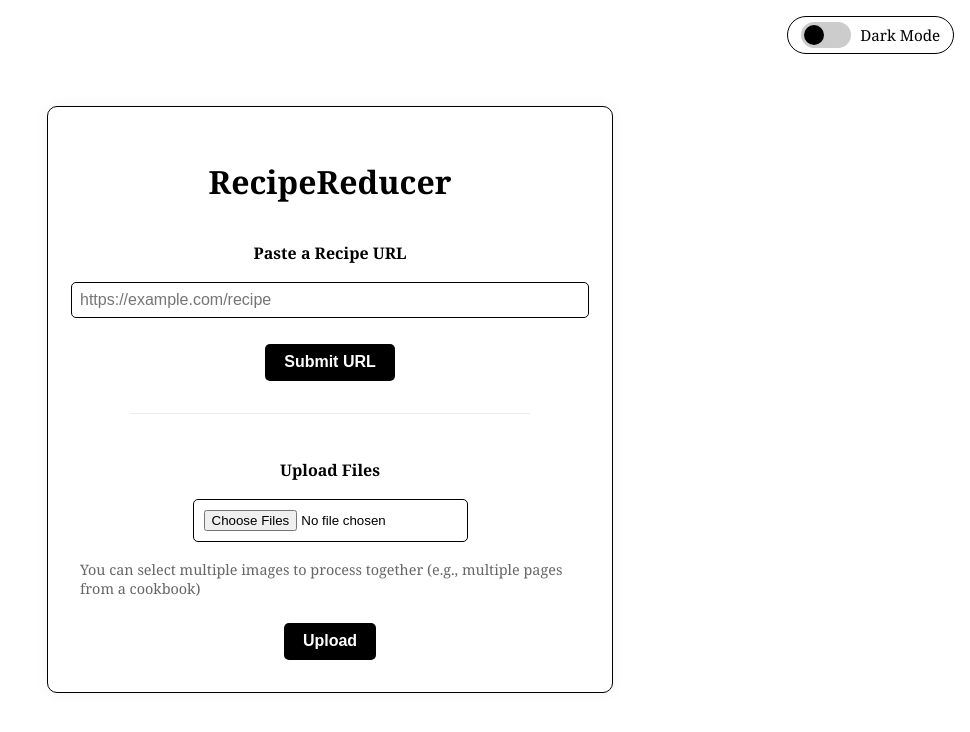
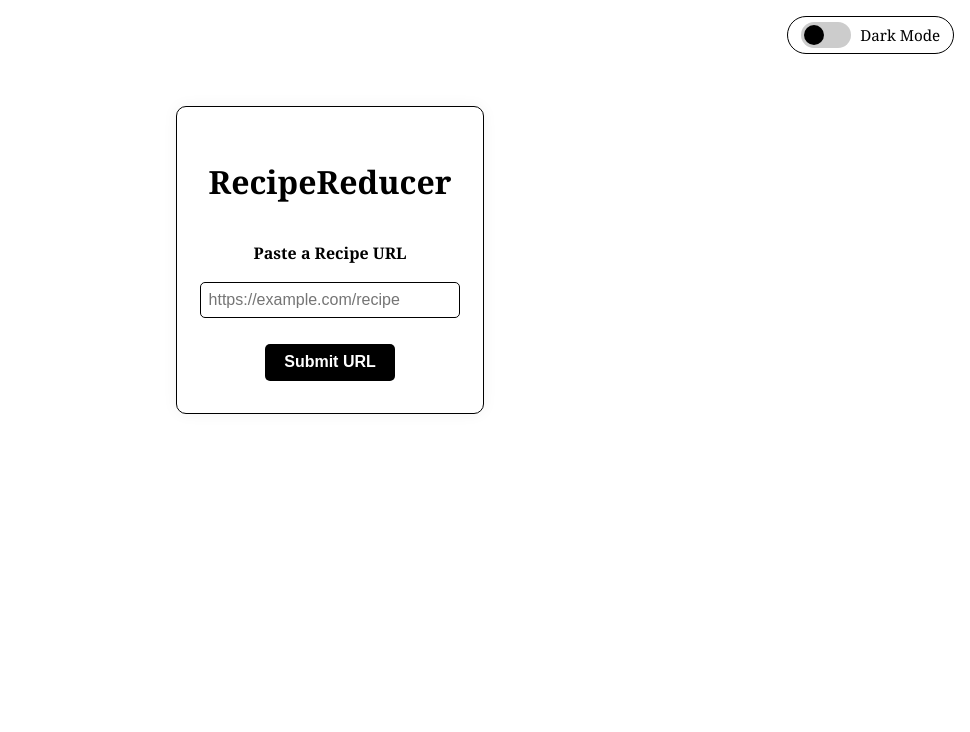
Before and after one commit to leahcschatz/RecipeHelper, a Flask app: page / in a window 1280 px wide. Shown: the top 732 px of the page, without its empty margins (310-1280 px from the left). Run offline with Flask 3, Linux system fonts and the light colour scheme.

Commit message:
remove ability to upload photo

```diff
--- a/app.py
+++ b/app.py
@@ -684,67 +684,6 @@ def view_recipe(recipe_id):
     return render_template("recipe.html", recipe=recipe, recipe_id=recipe_id)
 
 
-@app.route('/process_file', methods=['POST'])
-def process_file():
-    """Process uploaded file(s) and extract recipe."""
-    print("📥 /process_file endpoint hit", flush=True)
-    try:
-        # Get all uploaded files (support multiple files)
-        uploaded_files = request.files.getlist('file')
-        if not uploaded_files or len(uploaded_files) == 0:
-            print("⚠️ No files uploaded", flush=True)
-            app.logger.error("No files uploaded.")
-            return jsonify({"error": "No files uploaded"}), 400
-
-        print(f"📄 Got {len(uploaded_files)} file(s)", flush=True)
-        all_text_parts = []
-
-        # Process each file
-        for idx, uploaded_file in enumerate(uploaded_files):
-            if not uploaded_file.filename:
-                continue
-
-            mime_type = uploaded_file.mimetype.lower()
-            file_bytes = uploaded_file.read()
-
-            print(f"📄 Processing file {idx + 1}/{len(uploaded_files)}: {uploaded_file.filename} ({uploaded_file.mimetype})", flush=True)
-
-            # Extract text from file
-            file_text = extract_text_from_file(file_bytes, mime_type, uploaded_file.filename)
-
-            if file_text and file_text.strip():
-                all_text_parts.append(file_text)
-            else:
-                app.logger.warning(f"Could not extract text from {uploaded_file.filename}")
-
-        # Combine all extracted text
-        if not all_text_parts:
-            app.logger.error("No text extracted from any file.")
-            return jsonify({"error": "Could not extract text from any file."}), 400
-
-        # Join all text parts with page separators
-        extracted_text = "\n\n--- Page Break ---\n\n".join(all_text_parts)
-        app.logger.info(f"Combined text from {len(all_text_parts)} file(s), total length: {len(extracted_text)} characters")
-
-        # Process recipe through OpenAI
-        recipe_data = process_recipe_text(extracted_text, is_web_page=False)
-        app.logger.info("Recipe processed successfully.")
-
-        # Save recipe to database and get shareable ID
-        recipe_id = save_recipe(recipe_data)
-        app.logger.info(f"Recipe saved with ID: {recipe_id}")
-
-        # Redirect to shareable URL
-        return redirect(url_for('view_recipe', recipe_id=recipe_id))
-
-    except Exception as e:
-        print(f"❌ Exception in /process_file: {e}", flush=True)
-        app.logger.exception("Unexpected server error.")
-        error_msg = str(e)
-        if "OpenAI API error" in error_msg:
-            return jsonify({"error": error_msg}), 500
-        return jsonify({"error": f"Server error: {error_msg}"}), 500
-
 def get_browser_headers():
     """Get standard browser headers for web requests."""
     return {
--- a/static/js/upload.js
+++ b/static/js/upload.js
@@ -1,76 +1,4 @@
 document.addEventListener("DOMContentLoaded", () => {
-    const form = document.getElementById("image-form");
-    const fileInput = form.querySelector("input[name='file']");
-    const spinner = document.getElementById("spinner");
-    const buttonText = document.getElementById("button-text");
-    const uploadBtn = form.querySelector(".upload-btn");
-
-    fileInput.addEventListener("change", () => {
-      const fileCount = fileInput.files.length;
-      if (fileCount > 0) {
-        console.log(`${fileCount} file(s) selected:`, Array.from(fileInput.files).map(f => f.name).join(", "));
-      } else {
-        console.log("No files chosen");
-      }
-    });
-
-    form.onsubmit = async (e) => {
-      e.preventDefault();
-
-      if (!fileInput.files.length) {
-        alert("Please choose at least one file first");
-        return;
-      }
-
-      // Create new FormData for each submission
-      const formData = new FormData();
-
-      // Append all selected files
-      for (let i = 0; i < fileInput.files.length; i++) {
-        formData.append("file", fileInput.files[i]);
-      }
-
-      try {
-        spinner.style.display = "inline-block";
-        const fileCount = fileInput.files.length;
-        buttonText.textContent = fileCount > 1 ? `Processing ${fileCount} files...` : "Uploading...";
-        uploadBtn.disabled = true;
-
-        const res = await fetch("/process_file", {
-          method: "POST",
-          body: formData,
-          redirect: 'follow'
-        });
-
-        spinner.style.display = "none";
-        uploadBtn.disabled = false;
-        buttonText.textContent = "Upload";
-
-        if (!res.ok) {
-          const errorData = await res.json().catch(() => ({ error: res.statusText }));
-          alert(`Upload failed: ${errorData.error || res.statusText}`);
-          return;
-        }
-
-        // Check if response was a redirect (fetch automatically followed it)
-        if (res.redirected) {
-          // Update the URL in the browser and navigate to the recipe page
-          window.location.href = res.url;
-          return;
-        }
-
-        const html = await res.text();
-        document.open();
-        document.write(html);
-        document.close();
-      } catch (err) {
-        spinner.style.display = "none";
-        uploadBtn.disabled = false;
-        buttonText.textContent = "Upload";
-        alert(`Upload error: ${err}`);
-      }
-    };
-
     document.getElementById("url-form").addEventListener("submit", async function (e) {
       e.preventDefault();
       const urlInput = document.querySelector('input[name="url"]');
--- a/templates/index.html
+++ b/templates/index.html
@@ -17,16 +17,6 @@
         <span>Submit URL</span>
         </button>
     </form>
-    <hr/>
-    <form id="image-form" enctype="multipart/form-data">
-        <h2>Upload Files</h2>
-        <input type="file" name="file" accept="image/*,.pdf" multiple>
-        <p style="font-size: 0.9rem; color: #666; margin-top: 0.5rem;">You can select multiple images to process together (e.g., multiple pages from a cookbook)</p>
-        <button class="upload-btn" type="submit">
-        <span id="button-text">Upload</span>
-        <span id="spinner" class="spinner" style="display:none;"></span>
-        </button>
-    </form>
 </div>
 {% endblock %}
 
--- a/templates/recipe.html
+++ b/templates/recipe.html
@@ -28,6 +28,6 @@
     {% endfor %}
   </ol>
 
-  <a href="/" class="upload-again" style="margin-top: 1rem; display: inline-block;">⬅ Upload another recipe</a>
+  <a href="/" class="upload-again" style="margin-top: 1rem; display: inline-block;">⬅ Process another recipe</a>
 </div>
 {% endblock %}
```
Also changed, not shown: 1 other file.
